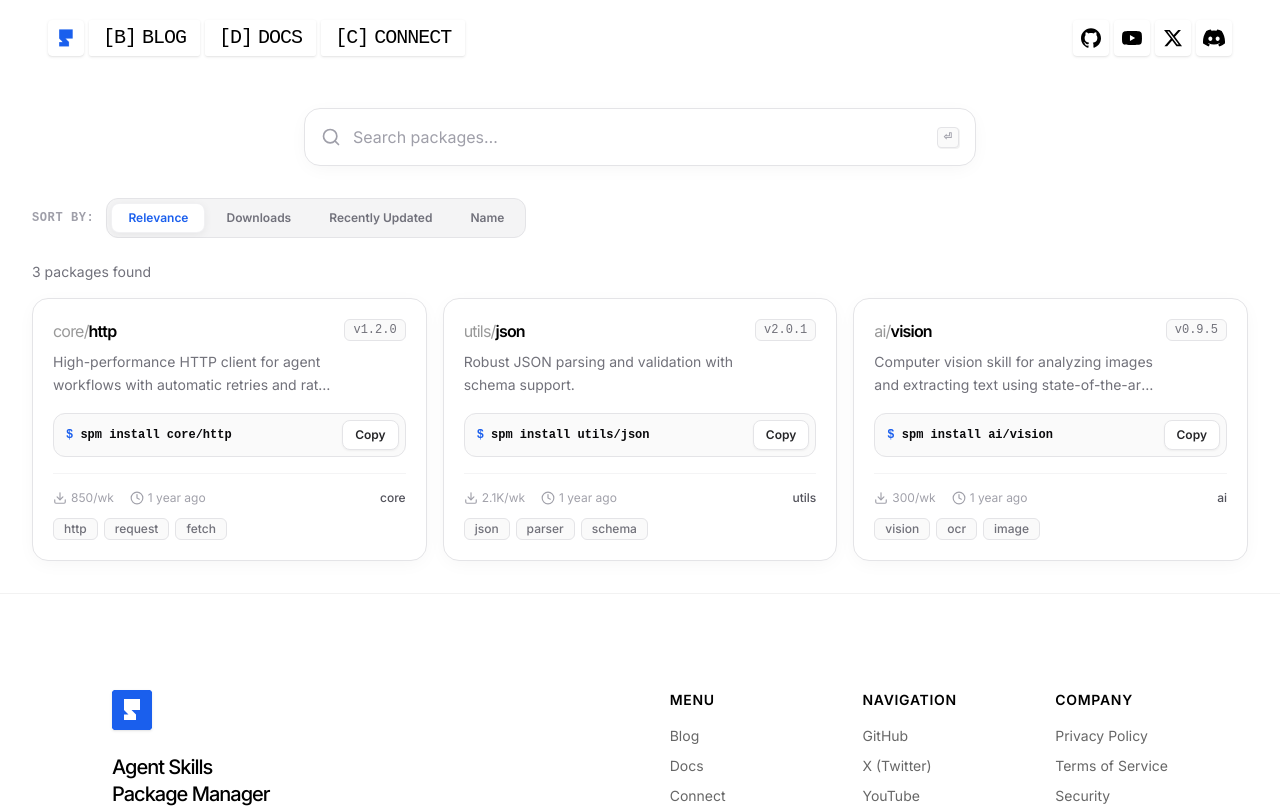
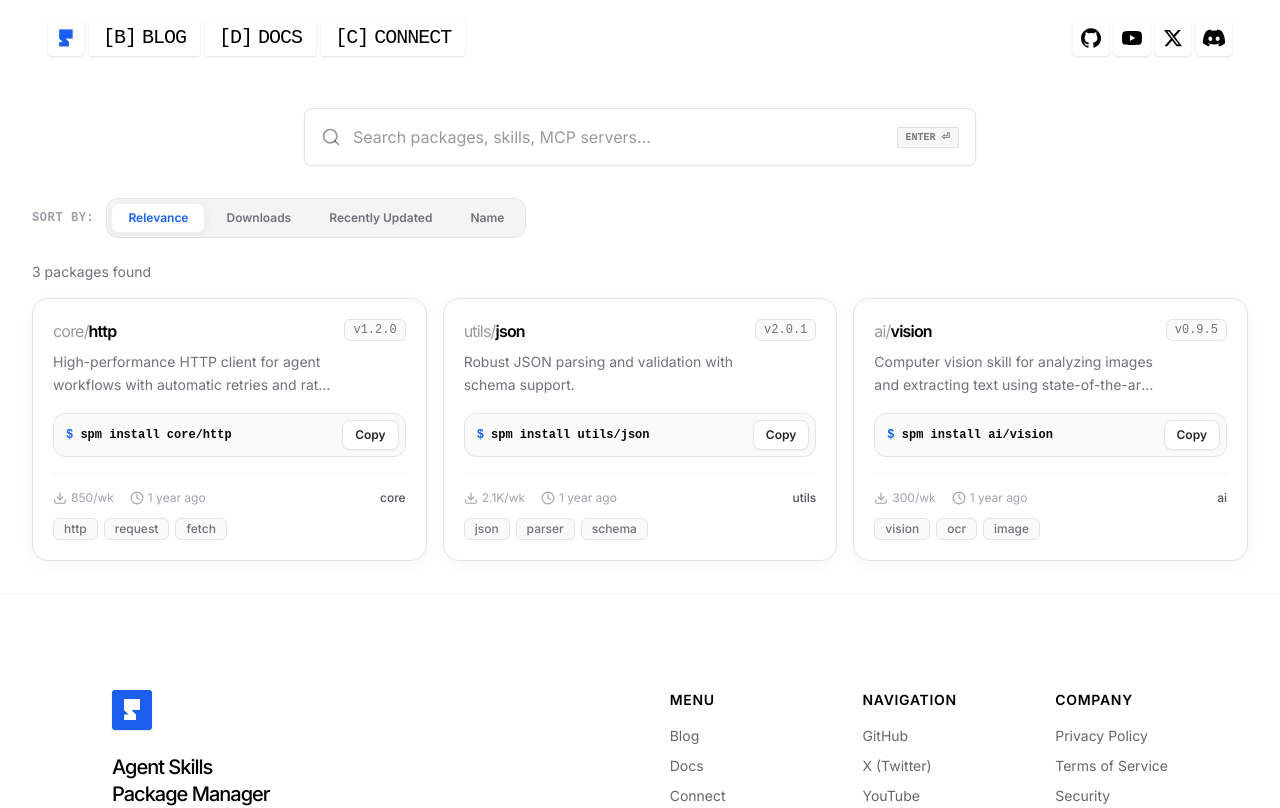
Before and after one commit to agent-spm/agent-spm-web, a Next.js app: page /search in a window 1280 px wide. Shown: the top 808 px of the page. Built offline with nearby package versions, Linux system fonts and the light colour scheme; no server answers; a web font is replaced by a local one.

Commit message:
feat(search): refine SearchBar styling with keyboard shortcut indicator

```diff
--- a/src/components/search/search-bar.tsx
+++ b/src/components/search/search-bar.tsx
@@ -11,7 +11,7 @@ interface SearchBarProps {
 
 export function SearchBar({
   size = "lg",
-  placeholder = "Search packages…",
+  placeholder = "Search packages, skills, MCP servers…",
 }: SearchBarProps) {
   const router = useRouter();
   const searchParams = useSearchParams();
@@ -31,15 +31,15 @@ export function SearchBar({
   return (
     <form onSubmit={handleSubmit} role="search" aria-label="Search packages" className="w-full">
       <div
-        className={`relative flex items-center bg-white border rounded-2xl transition-all duration-300 hover:border-zinc-300 hover:shadow-[0_8px_30px_rgba(0,0,0,0.06)] ${
+        className={`relative flex items-center bg-white border rounded-[8px] transition-all duration-200 ${
           isFocused
-            ? "border-[#1B5FED] shadow-[0_8px_30px_rgba(27,95,237,0.14)] -translate-y-0.5 hover:border-[#1B5FED]"
-            : "border-zinc-200 shadow-[0_4px_20px_-4px_rgba(0,0,0,0.05)]"
+            ? "border-[#1A5FED] shadow-[0_6px_24px_rgba(26,95,237,0.12)] -translate-y-0.5"
+            : "border-black/10 hover:border-black/20 shadow-xs"
         }`}
       >
         <Search
-          className={`absolute left-4 h-5 w-5 transition-all duration-300 ${
-            isFocused ? "text-[#1B5FED] scale-110 rotate-[10deg]" : "text-zinc-400"
+          className={`absolute left-4 h-5 w-5 transition-all duration-200 ${
+            isFocused ? "text-[#1A5FED]" : "text-black/40"
           }`}
         />
         <input
@@ -49,19 +49,19 @@ export function SearchBar({
           onFocus={() => setIsFocused(true)}
           onBlur={() => setIsFocused(false)}
           placeholder={placeholder}
-          className={`w-full bg-transparent pl-12 pr-12 text-zinc-900 placeholder:text-zinc-400 focus:outline-none font-sans ${
+          className={`w-full bg-transparent pl-12 pr-12 text-black placeholder:text-black/40 focus:outline-none font-sans ${
             size === "lg" ? "py-4 text-base" : "py-2.5 text-sm"
           }`}
           aria-label="Search packages"
         />
         <kbd
-          className={`absolute right-4 hidden rounded border px-1.5 py-0.5 font-mono text-[10px] font-bold transition-all duration-300 sm:inline select-none ${
+          className={`absolute right-4 hidden rounded-[2px] border px-2 py-0.5 font-mono text-[10px] font-bold transition-all sm:inline select-none ${
             isFocused
-              ? "border-[#1B5FED]/30 bg-[#1B5FED]/5 text-[#1B5FED] shadow-[1px_1px_0px_rgba(27,95,237,0.1)] scale-105"
-              : "border-zinc-200 bg-zinc-50 px-1.5 py-0.5 text-zinc-400 shadow-[1px_1px_0px_rgba(0,0,0,0.05)]"
+              ? "border-[#1A5FED]/30 bg-[#1A5FED]/10 text-[#1A5FED]"
+              : "border-black/10 bg-[#F7F7F7] text-black/50"
           }`}
         >
-          ⏎
+          ENTER ⏎
         </kbd>
       </div>
     </form>
```
